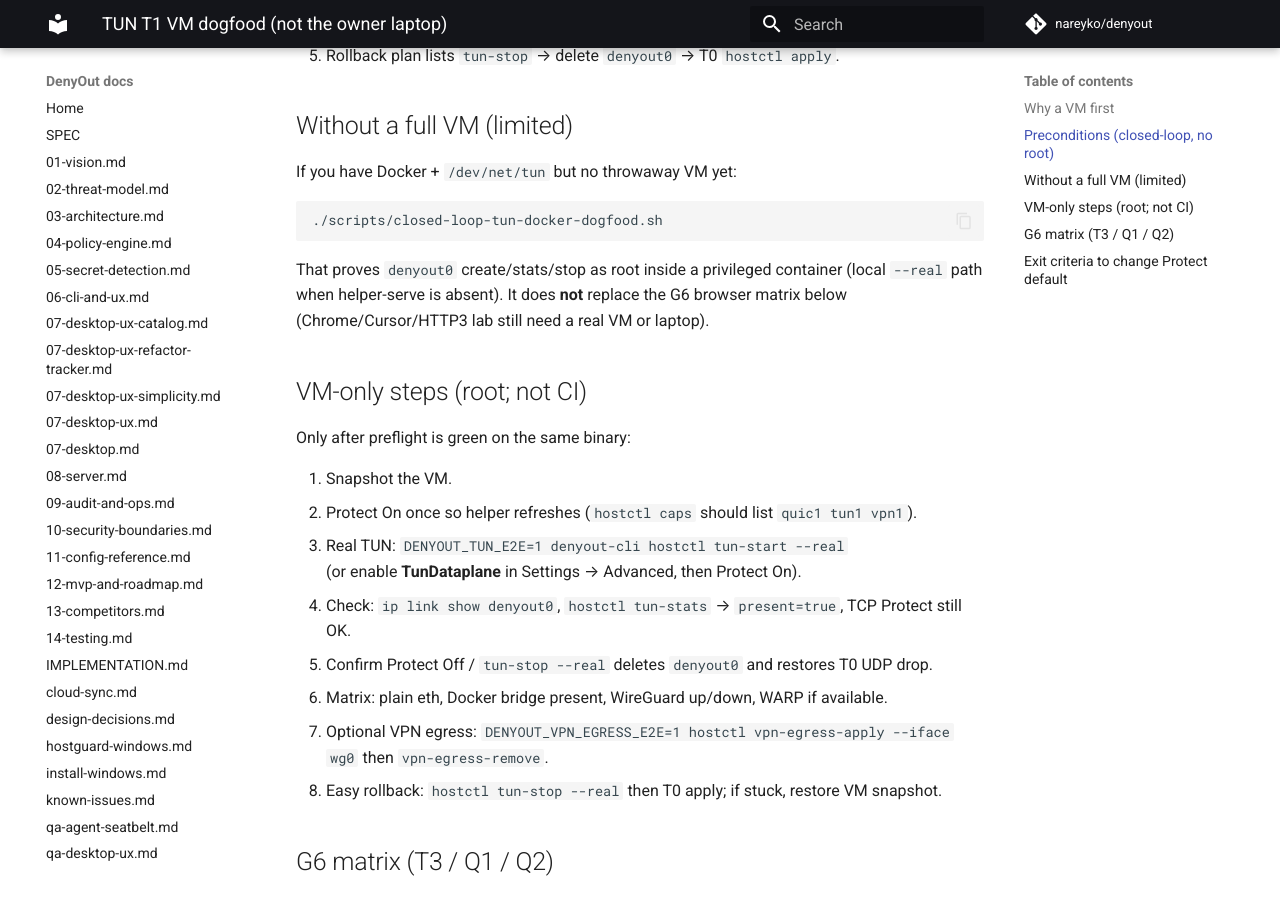
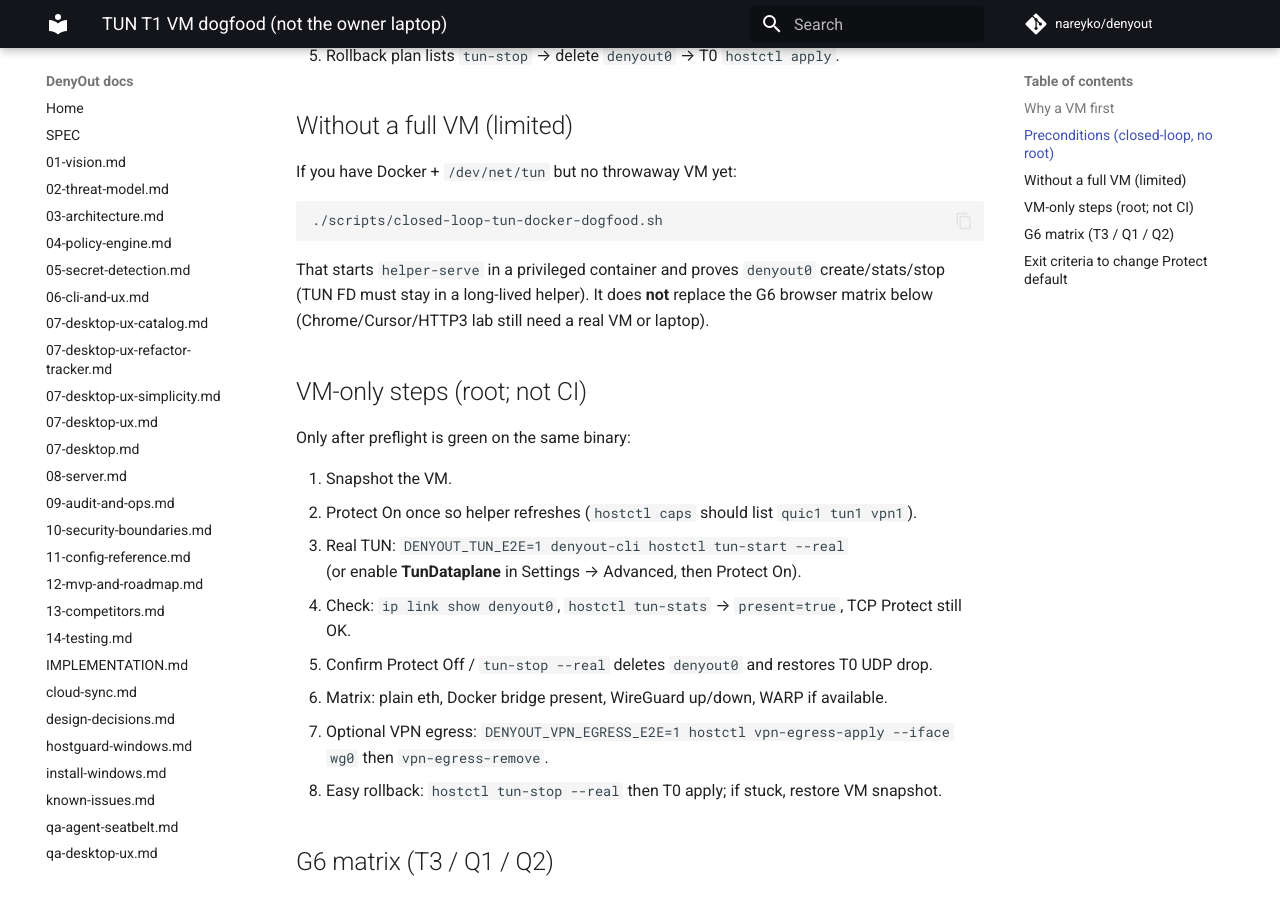
Before and after one commit to nareyko/denyout, an MkDocs documentation site: the page built from docs/tun-vm-dogfood.md, in a window 1280 px wide and 900 px high, scrolled down 877 px. Built offline with MkDocs 1.6.1 and Material for MkDocs 9.7.7, drawn with Linux system fonts in a browser that asks for light colours; comment, search, counter and statistics services are not loaded.

Commit message:
Fix docker TUN dogfood: hold denyout0 via helper-serve.

````diff
--- a/docs/tun-vm-dogfood.md
+++ b/docs/tun-vm-dogfood.md
@@ -36,7 +36,7 @@ If you have Docker + `/dev/net/tun` but no throwaway VM yet:
 ./scripts/closed-loop-tun-docker-dogfood.sh
 ```
 
-That proves `denyout0` create/stats/stop as root inside a privileged container (local `--real` path when helper-serve is absent). It does **not** replace the G6 browser matrix below (Chrome/Cursor/HTTP3 lab still need a real VM or laptop).
+That starts `helper-serve` in a privileged container and proves `denyout0` create/stats/stop (TUN FD must stay in a long-lived helper). It does **not** replace the G6 browser matrix below (Chrome/Cursor/HTTP3 lab still need a real VM or laptop).
 
 ## VM-only steps (root; not CI)
 
````
Also changed, not shown: 1 other file.
